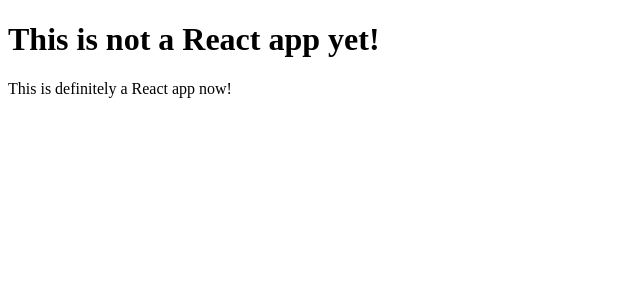
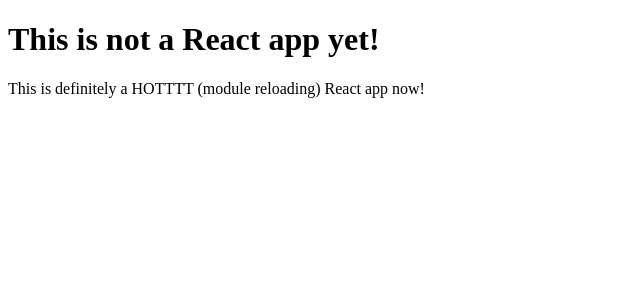
Before and after one commit to kweiberth/react-todo-list, a React app: page / in a window 1280 px wide. Shown: the top 300 px of the page, without its empty margins (0-640 px from the left). Built offline with nearby package versions, Linux system fonts and the light colour scheme.

Commit message:
app.js edit

```diff
--- a/components/App.js
+++ b/components/App.js
@@ -4,7 +4,7 @@
 
 
   render() {
-    return <div>This is definitely a React app now!</div>
+    return <div>This is definitely a HOTTTT (module reloading) React app now!</div>
   }
 
 }
```
